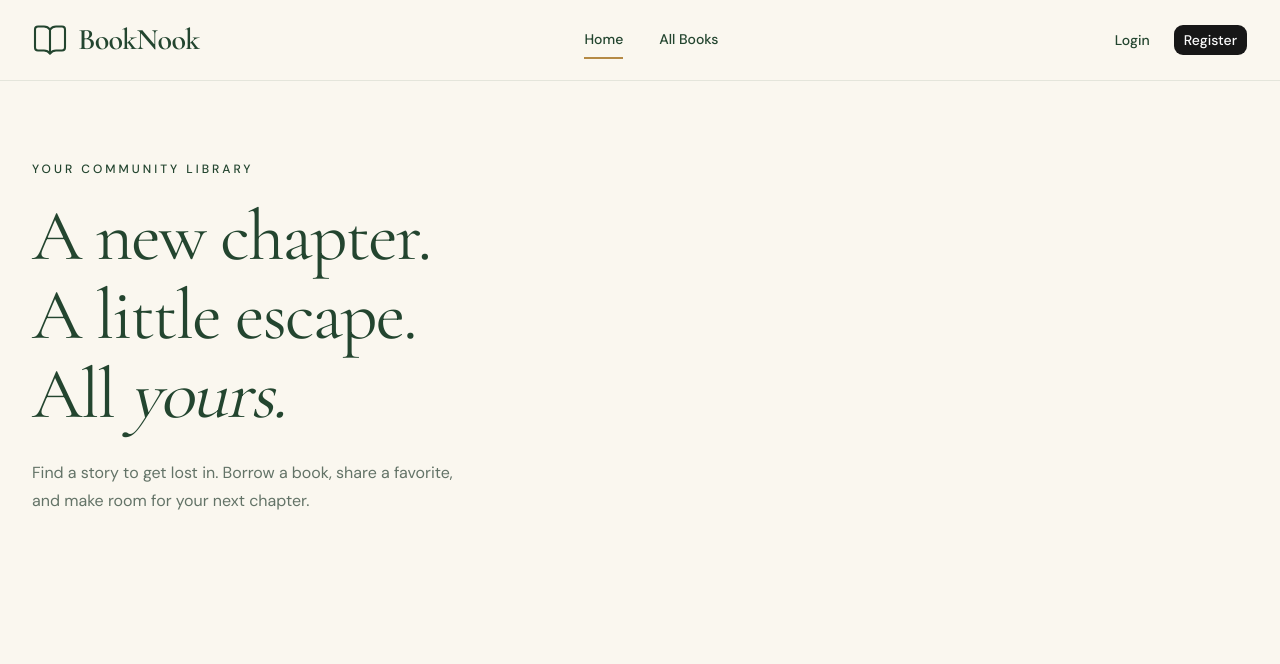
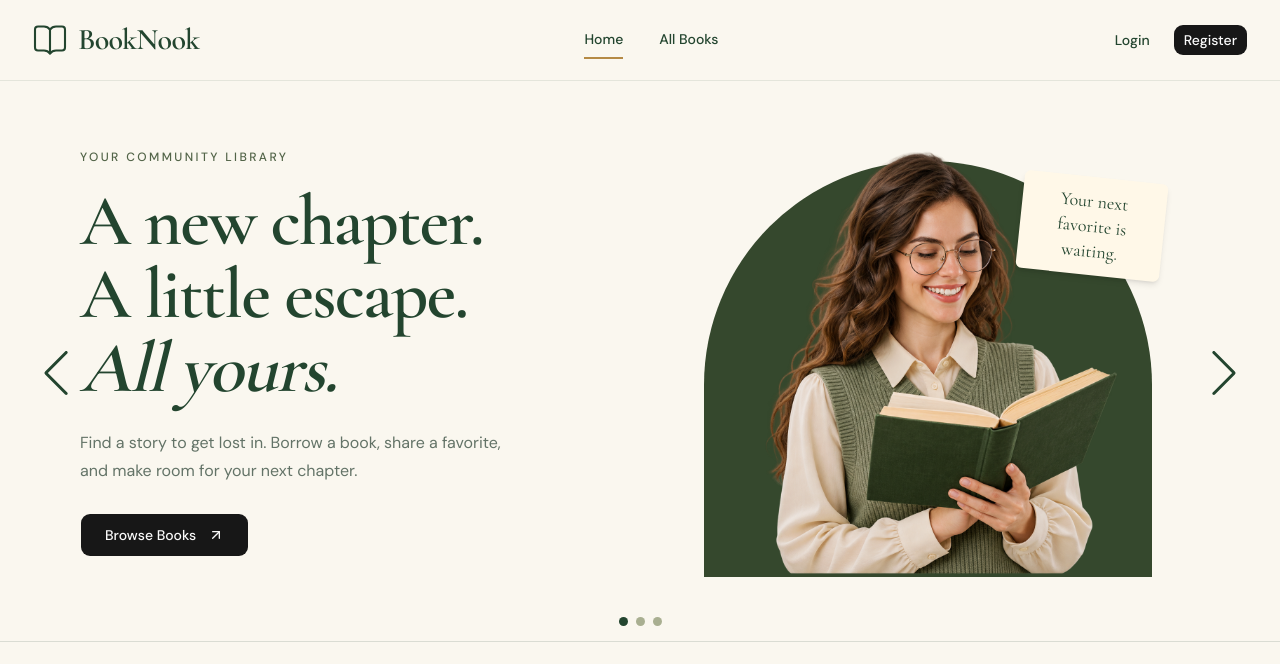
Before and after one commit to isratjahan023/booknook-client, a Next.js app: page / in a window 1280 px wide. Shown: the top 664 px of the page. Built offline with nearby package versions, Linux system fonts and the light colour scheme.

Commit message:
feat: complete three-slide hero with reader image and loading fallback

```diff
--- a/package.json
+++ b/package.json
@@ -17,6 +17,7 @@
     "react": "19.3.0",
     "react-dom": "19.3.0",
     "shadcn": "^4.23.0",
+    "swiper": "^14.4.0",
     "tw-animate-css": "^1.4.0"
   },
   "devDependencies": {
--- a/src/app/globals.css
+++ b/src/app/globals.css
@@ -132,3 +132,44 @@
   --font-sans: var(--font-booknook-body);
   --font-serif: var(--font-booknook-heading);
 }
+.booknook-hero {
+  --swiper-navigation-color: #23452f;
+  --swiper-navigation-size: 20px;
+  --swiper-pagination-color: #23452f;
+  --swiper-pagination-bullet-inactive-color: #a9af91;
+  --swiper-pagination-bullet-inactive-opacity: 1;
+}
+
+.booknook-hero .swiper-button-prev,
+.booknook-hero .swiper-button-next {
+  width: 40px;
+  height: 44px;
+}
+
+.booknook-hero .swiper-button-prev {
+  left: 0;
+}
+
+.booknook-hero .swiper-button-next {
+  right: 0;
+}
+
+.booknook-hero .swiper-pagination {
+  bottom: 16px;
+}
+
+.booknook-hero .swiper-pagination-bullet {
+  width: 9px;
+  height: 9px;
+}
+
+.booknook-hero .swiper-pagination-bullet:focus-visible {
+  outline: 2px solid #23452f;
+  outline-offset: 4px;
+}
+
+@media (prefers-reduced-motion: reduce) {
+  .booknook-hero .swiper-wrapper {
+    transition-duration: 0ms !important;
+  }
+}
--- a/src/app/page.tsx
+++ b/src/app/page.tsx
@@ -1,24 +1,26 @@
+import { Suspense } from "react";
+import { LoaderCircle } from "lucide-react";
+import HeroBanner from "@/components/home/HeroBanner";
+
 export default function Home() {
   return (
-    <main className="flex-1 bg-[#faf7ef] text-[#23452f]">
-      <section className="mx-auto max-w-7xl px-5 py-20 lg:px-8">
-        <p className="mb-5 text-xs font-medium tracking-[0.25em] uppercase">
-          Your community library
-        </p>
-
-        <h1 className="max-w-2xl font-serif text-5xl leading-[1.1] tracking-tight sm:text-6xl lg:text-7xl">
-          A new chapter.
-          <br />
-          A little escape.
-          <br />
-          All <em>yours.</em>
-        </h1>
-
-        <p className="mt-6 max-w-md text-base leading-7 text-[#637367]">
-          Find a story to get lost in. Borrow a book, share a
-          favorite, and make room for your next chapter.
-        </p>
-      </section>
+    <main className="min-w-0 flex-1 bg-[#faf7ef] text-[#23452f]">
+      <Suspense
+        fallback={
+          <div
+            role="status"
+            className="flex min-h-[550px] items-center justify-center gap-3"
+          >
+            <LoaderCircle
+              className="size-6 animate-spin motion-reduce:animate-none"
+              aria-hidden="true"
+            />
+            <span>Loading your next chapter…</span>
+          </div>
+        }
+      >
+        <HeroBanner />
+      </Suspense>
     </main>
   );
 }
--- /dev/null
+++ b/src/components/home/HeroBanner.tsx
@@ -0,0 +1,124 @@
+"use client";
+
+import Image from "next/image";
+import Link from "next/link";
+import { ArrowUpRight } from "lucide-react";
+import { A11y, Navigation, Pagination } from "swiper/modules";
+import { Swiper, SwiperSlide } from "swiper/react";
+import { buttonVariants } from "@/components/ui/button";
+
+import "swiper/css";
+import "swiper/css/navigation";
+import "swiper/css/pagination";
+
+const slides = [
+  {
+    eyebrow: "Your community library",
+    lines: ["A new chapter.", "A little escape."],
+    ending: "All yours.",
+    description:
+      "Find a story to get lost in. Borrow a book, share a favorite, and make room for your next chapter.",
+  },
+  {
+    eyebrow: "Follow your curiosity",
+    lines: ["Big questions.", "Fresh perspectives."],
+    ending: "Start here.",
+    description:
+      "Explore science, travel through history, or discover a world of fiction. Your next read is waiting.",
+  },
+  {
+    eyebrow: "Good stories bring us together",
+    lines: ["Borrow a book.", "Find a new world."],
+    ending: "Pass it on.",
+    description:
+      "Enjoy a book for a little while, then return it for another reader to discover. Keep the stories moving.",
+  },
+];
+
+export default function HeroBanner() {
+  return (
+    <section
+      aria-label="Discover BookNook"
+      className="border-b border-[#23452f]/15"
+    >
+      <div className="mx-auto max-w-7xl px-5 lg:px-8">
+        <Swiper
+          modules={[Navigation, Pagination, A11y]}
+          slidesPerView={1}
+          navigation
+          pagination={{ clickable: true }}
+          rewind
+          className="booknook-hero"
+        >
+          {slides.map((slide, index) => (
+            <SwiperSlide key={slide.eyebrow}>
+              <div className="grid items-center gap-10 px-5 pt-10 pb-16 sm:px-12 lg:grid-cols-2 lg:gap-8 lg:pt-12">
+                <div className="min-w-0">
+                  <p className="mb-5 text-xs font-medium tracking-[0.2em] text-[#526448] uppercase">
+                    {slide.eyebrow}
+                  </p>
+
+                  {index === 0 ? (
+                    <h1 className="font-serif text-5xl leading-[1.02] font-semibold tracking-tight sm:text-6xl lg:text-7xl">
+                      {slide.lines.map((line) => (
+                        <span key={line} className="block">
+                          {line}
+                        </span>
+                      ))}
+                      <em className="block">{slide.ending}</em>
+                    </h1>
+                  ) : (
+                    <h2 className="font-serif text-5xl leading-[1.02] font-semibold tracking-tight sm:text-6xl lg:text-7xl">
+                      {slide.lines.map((line) => (
+                        <span key={line} className="block">
+                          {line}
+                        </span>
+                      ))}
+                      <em className="block">{slide.ending}</em>
+                    </h2>
+                  )}
+
+                  <p className="mt-6 max-w-md text-sm leading-7 text-[#637367] sm:text-base">
+                    {slide.description}
+                  </p>
+
+                  <Link
+                    href="/books"
+                    className={`${buttonVariants()} mt-7 h-11 gap-3 bg-[#23452f] px-6 text-[#faf7ef] hover:bg-[#193522]`}
+                  >
+                    Browse Books
+                    <ArrowUpRight
+                      className="size-4"
+                      aria-hidden="true"
+                    />
+                  </Link>
+                </div>
+
+                <div className="relative mx-auto w-full max-w-md self-end">
+                  <div
+                    aria-hidden="true"
+                    className="absolute inset-x-0 bottom-0 top-8 rounded-t-full bg-[#35482d]"
+                  />
+
+                  <div className="relative aspect-square">
+                    <Image
+                      src="/images/hero-reader.png"
+                      alt="A smiling reader enjoying an open book"
+                      fill
+                      sizes="(max-width: 1023px) 90vw, 448px"
+                      className="object-contain object-bottom"
+                    />
+                  </div>
+
+                  <div className="absolute right-0 top-12 max-w-36 rotate-6 rounded-sm bg-[#fff8e8] px-4 py-3 text-center font-serif text-lg leading-snug text-[#23452f] shadow-md sm:-right-3">
+                    Your next favorite is waiting.
+                  </div>
+                </div>
+              </div>
+            </SwiperSlide>
+          ))}
+        </Swiper>
+      </div>
+    </section>
+  );
+}
```
Also changed, not shown: public/images/hero-reader.png (added), 1 other file (tests, documents, lock files or other folders).
